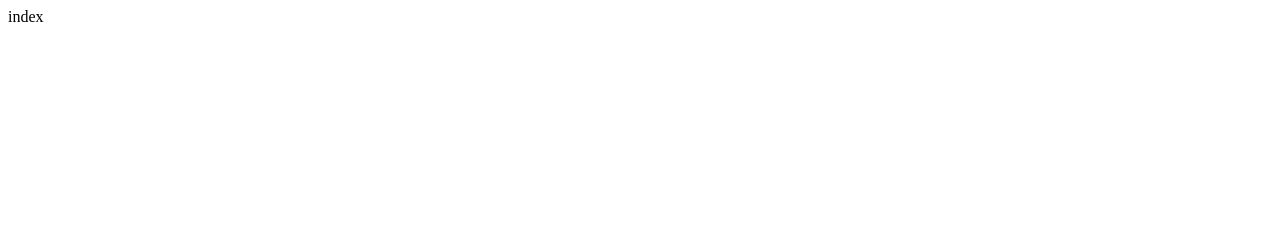
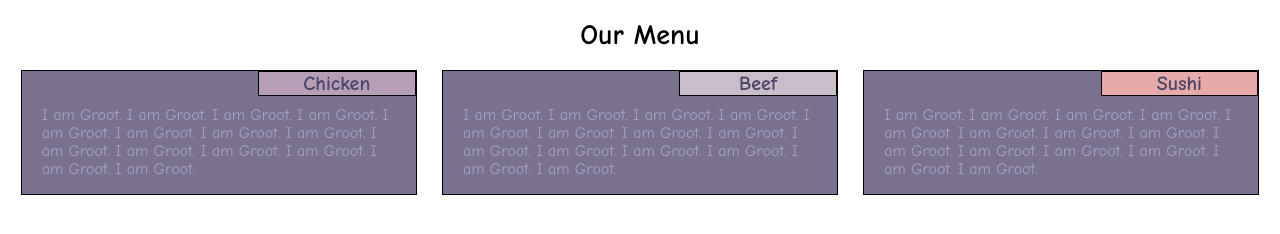
Before and after one commit to Celeste-srq/Web-development, a plain HTML site: page module2-solution/index.html in a window 1280 px wide. Drawn offline with Linux system fonts and the light colour scheme.

Commit message:
completed module2 solution (1)

```diff
--- a/module2-solution/css/styles.css
+++ b/module2-solution/css/styles.css
@@ -1 +1,88 @@
-styles
+/*Base styles*/
+* {
+	box-sizing: border-box;
+	font-family: "Comic Sans MS", cursive, sans-serif;
+}
+
+/*Title*/
+h1 {
+	color: black;
+	text-align: center;
+	font-size: 175%;
+}
+
+/*Section titles*/
+h2 {
+	width: 40%;
+	position: relative;
+	top: 0px;
+	right: 0px;
+	border: 1px solid black;
+	color: #4C4668;
+	text-align: center;
+	font-size: 125%;
+	float: right;
+	padding: 0;
+	margin: 0;
+}
+
+.first {
+	background-color: #B69EB7;
+}
+
+.second {
+	background-color: #C8BDC9;
+}
+
+.third {
+	background-color: #E6AAAB;
+}
+
+/*Section paragraph*/
+#box {
+	border: 1px solid black;
+	background-color: #79718D;
+	margin-right: 1%;
+	margin-left: 1%;
+	margin-bottom: 30px;
+	color: #A2A2C3;
+}
+
+p {
+	clear: both;
+	padding: 10px 20px 0px 20px;
+}
+
+/*Simple responsive framework*/
+.row {
+	width: 100%;
+}
+
+/*Desktop devices*/
+@media (min-width: 992px) {
+	.col-lg-4{
+    	float: left;
+		width: 31.33%;
+  	}
+}
+
+/*Tablets*/
+@media (min-width: 768px) and (max-width: 991px) {
+  .col-md-6, .col-md-12 {
+    float: left;
+  }
+  .col-md-6 {
+    width: 48%;
+  }
+  .col-md-12 {
+    width: 98%;
+  }
+}
+
+/*Mobile devices*/
+@media (max-width: 767px) {
+	.col-sm-12 {
+		float: left;
+		width: 98%;
+	}
+}
--- a/module2-solution/index.html
+++ b/module2-solution/index.html
@@ -1 +1,34 @@
-index
+<!doctype html>
+<html>
+
+<link rel="stylesheet" href="css/styles.css">
+
+<head>
+  <meta charset="utf-8">
+  <title>Our Menu</title>
+</head>
+
+<body>
+
+	<h1>Our Menu</h1>
+
+<div class="row">
+	<section id="box" class="col-lg-4 col-md-6 col-sm-12">
+	<h2 class="first">Chicken</h2>
+	<p>I am Groot. I am Groot. I am Groot. I am Groot. I am Groot. I am Groot. I am Groot. I am Groot. I am Groot. I am Groot. I am Groot. I am Groot. I am Groot. I am Groot.</p>
+	</section>
+
+	<section id="box" class="col-lg-4 col-md-6 col-sm-12">
+	<h2 class="second">Beef</h2>
+	<p>I am Groot. I am Groot. I am Groot. I am Groot. I am Groot. I am Groot. I am Groot. I am Groot. I am Groot. I am Groot. I am Groot. I am Groot. I am Groot. I am Groot.</p>
+	</section>
+
+	<section id="box" class="col-lg-4 col-md-12 col-sm-12">
+	<h2 class="third">Sushi</h2>
+	<p>I am Groot. I am Groot. I am Groot. I am Groot. I am Groot. I am Groot. I am Groot. I am Groot. I am Groot. I am Groot. I am Groot. I am Groot. I am Groot. I am Groot.</p>
+	</section>
+</div>
+
+</body>
+
+</html>
```
